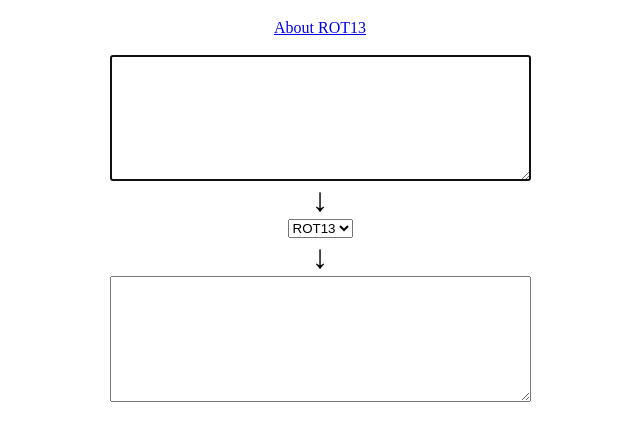
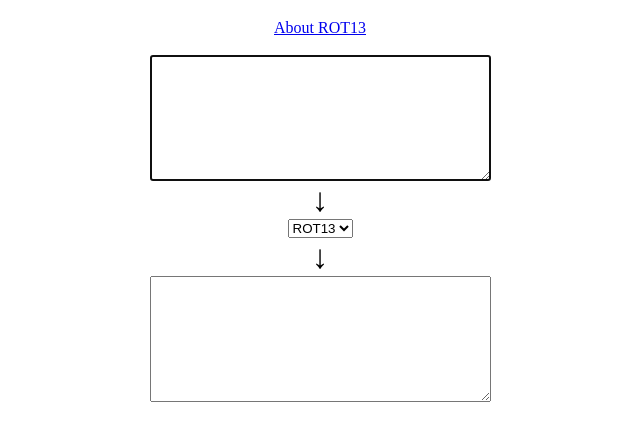
Before and after one commit to wisdom209/rot-13_clone, a plain HTML site: page index.html in a window 1280 px wide. Shown: the part 69-510 px from the top of the page, without its empty margins (320-960 px from the left). Drawn offline with Linux system fonts and the light colour scheme.

Commit message:
major fix

```diff
--- a/index.html
+++ b/index.html
@@ -9,7 +9,7 @@
 	<script src="./js/index.js"></script>
 </head>
 
-<body id="app" style="display: flex; flex-direction: column; align-items: center;">
+<body id="app" style="display: flex; flex: 1; flex-direction: column; align-items: center; margin-left: 20%; margin-right: 20%;">
 
 	<h1>rot13.com</h1>
 
@@ -18,7 +18,7 @@
 
 	<br/>
 
-	<textarea id="rot_initial" name="rot_init" rows="8" cols="50" autofocus>
+	<textarea id="rot_initial" name="rot_init" rows="8" cols="40" autofocus>
 		</textarea>
 
 	<big>
@@ -65,7 +65,7 @@
 		</big>
 	</big>
 
-	<textarea id="rot_conversion" name="rot_init" rows="8" cols="50" style="caret-color: transparent;">
+	<textarea id="rot_conversion" name="rot_init" rows="8" cols="40" style="caret-color: transparent;">
 		</textarea>
 
 </body>
```
